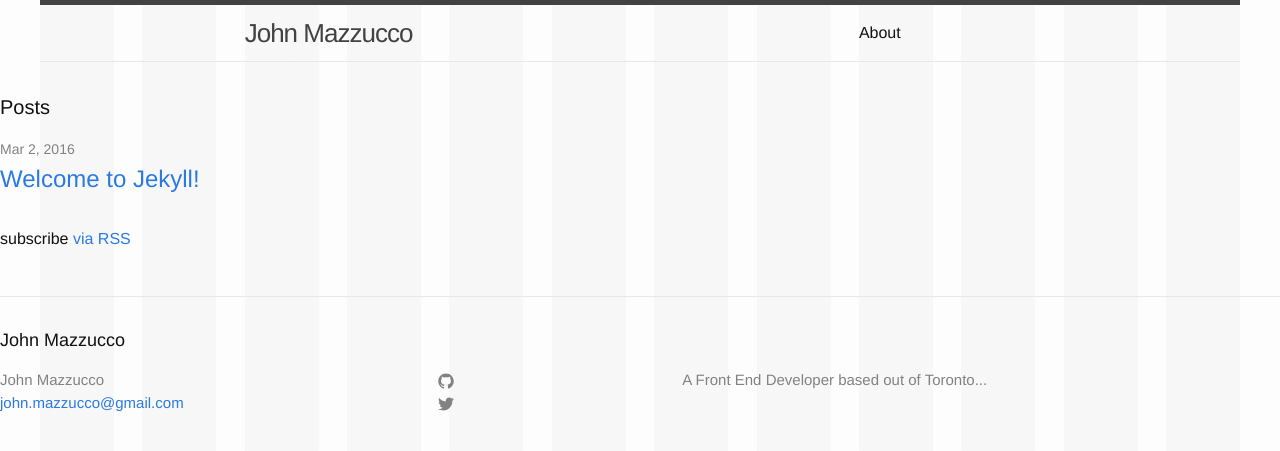
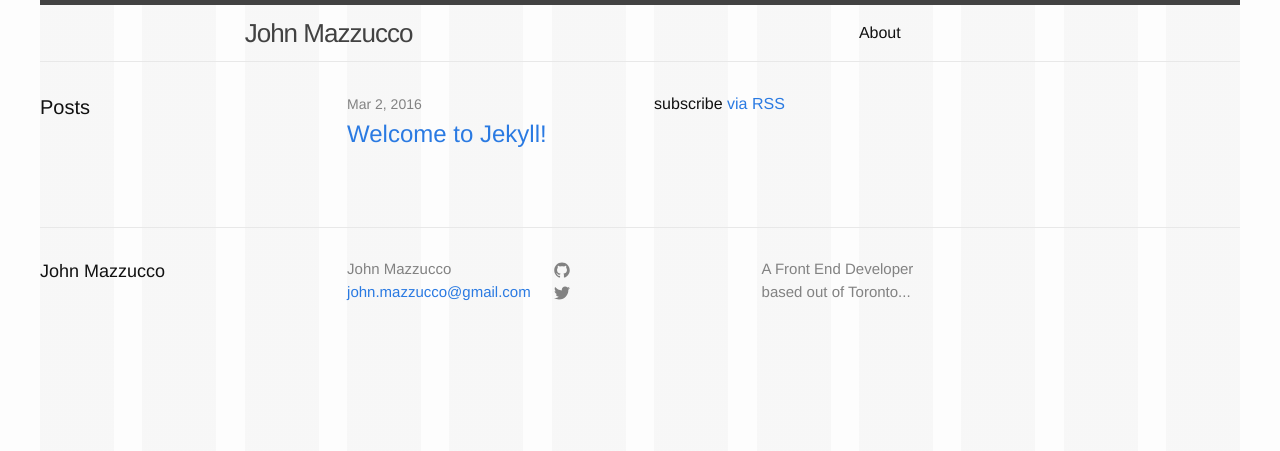
Before and after one commit to JMazzucco/Portfolio-Jekyll, a Jekyll site: the page built from index.html, in a window 1280 px wide. Shown: the top 451 px of the page. Built offline with Jekyll 4.4.1, drawn with Linux system fonts in a browser that asks for light colours.

Commit message:
Align content and footer with Neat grid

```diff
--- a/_sass/_layout.scss
+++ b/_sass/_layout.scss
@@ -2,7 +2,6 @@
  * Site header
  */
 .site-header {
-
     @include outer-container;
     border-top: 5px solid $grey-color-dark;
     border-bottom: 1px solid $grey-color-light;
@@ -103,11 +102,13 @@
  * Site footer
  */
 .site-footer {
+    @include outer-container;
     border-top: 1px solid $grey-color-light;
     padding: $spacing-unit 0;
 }
 
 .footer-heading {
+    @include span-columns(3);
     font-size: 18px;
     margin-bottom: $spacing-unit / 2;
 }
@@ -126,45 +127,46 @@
 }
 
 .footer-col {
+    @include span-columns(2);
     float: left;
-    margin-bottom: $spacing-unit / 2;
-    padding-left: $spacing-unit / 2;
+    // margin-bottom: $spacing-unit / 2;
+    // padding-left: $spacing-unit / 2;
 }
 
-.footer-col-1 {
-    width: -webkit-calc(35% - (#{$spacing-unit} / 2));
-    width:         calc(35% - (#{$spacing-unit} / 2));
-}
+// .footer-col-1 {
+//     width: -webkit-calc(35% - (#{$spacing-unit} / 2));
+//     width:         calc(35% - (#{$spacing-unit} / 2));
+// }
 
-.footer-col-2 {
-    width: -webkit-calc(20% - (#{$spacing-unit} / 2));
-    width:         calc(20% - (#{$spacing-unit} / 2));
-}
+// .footer-col-2 {
+//     width: -webkit-calc(20% - (#{$spacing-unit} / 2));
+//     width:         calc(20% - (#{$spacing-unit} / 2));
+// }
 
-.footer-col-3 {
-    width: -webkit-calc(45% - (#{$spacing-unit} / 2));
-    width:         calc(45% - (#{$spacing-unit} / 2));
-}
+// .footer-col-3 {
+//     width: -webkit-calc(45% - (#{$spacing-unit} / 2));
+//     width:         calc(45% - (#{$spacing-unit} / 2));
+// }
 
 @include media-query($on-laptop) {
-    .footer-col-1,
-    .footer-col-2 {
-        width: -webkit-calc(50% - (#{$spacing-unit} / 2));
-        width:         calc(50% - (#{$spacing-unit} / 2));
-    }
+    // .footer-col-1,
+    // .footer-col-2 {
+    //     width: -webkit-calc(50% - (#{$spacing-unit} / 2));
+    //     width:         calc(50% - (#{$spacing-unit} / 2));
+    // }
 
-    .footer-col-3 {
-        width: -webkit-calc(100% - (#{$spacing-unit} / 2));
-        width:         calc(100% - (#{$spacing-unit} / 2));
-    }
+    // .footer-col-3 {
+    //     width: -webkit-calc(100% - (#{$spacing-unit} / 2));
+    //     width:         calc(100% - (#{$spacing-unit} / 2));
+    // }
 }
 
 @include media-query($on-palm) {
-    .footer-col {
-        float: none;
-        width: -webkit-calc(100% - (#{$spacing-unit} / 2));
-        width:         calc(100% - (#{$spacing-unit} / 2));
-    }
+    // .footer-col {
+    //     float: none;
+    //     width: -webkit-calc(100% - (#{$spacing-unit} / 2));
+    //     width:         calc(100% - (#{$spacing-unit} / 2));
+    // }
 }
 
 
@@ -176,11 +178,22 @@
     padding: $spacing-unit 0;
 }
 
+.home {
+    @include outer-container;
+}
+
 .page-heading {
+    @include span-columns(3);
     font-size: 20px;
 }
 
+.rss-subscribe {
+    @include span-columns(3);
+}
+
 .post-list {
+    @include span-columns(3);
+    @include shift(2);
     margin-left: 0;
     list-style: none;
 
@@ -188,6 +201,7 @@
         margin-bottom: $spacing-unit;
     }
 }
+
 
 .post-meta {
     font-size: $small-font-size;
@@ -204,11 +218,16 @@
 /**
  * Posts
  */
+
+
 .post-header {
     margin-bottom: $spacing-unit;
 }
 
 .post-title {
+
+    // @include span-columns(3);
+    //     @include shift(2);
     font-size: 42px;
     letter-spacing: -1px;
     line-height: 1;
@@ -219,6 +238,9 @@
 }
 
 .post-content {
+
+        // @include span-columns(3);
+        // @include shift(2);
     margin-bottom: $spacing-unit;
 
     h2 {
```
